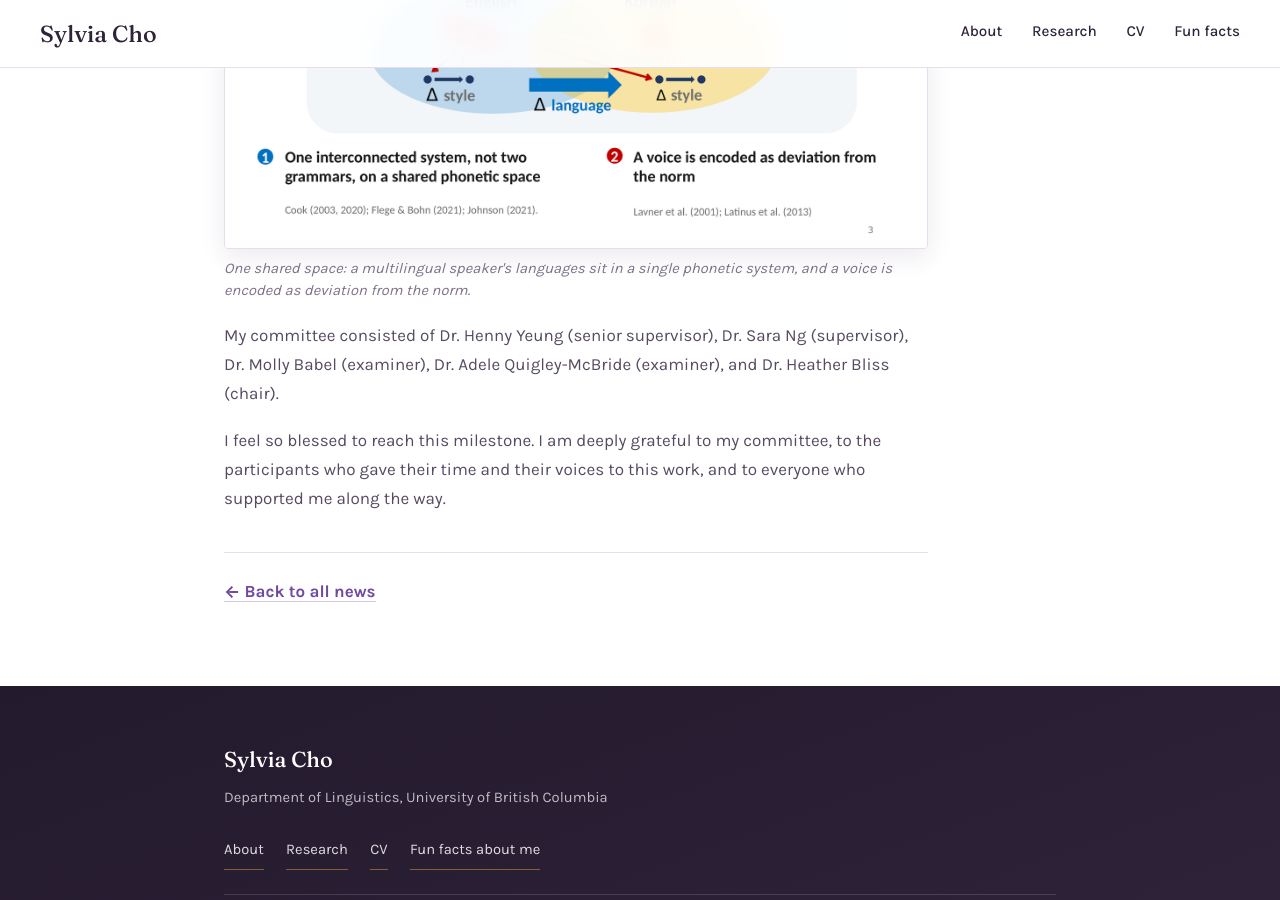
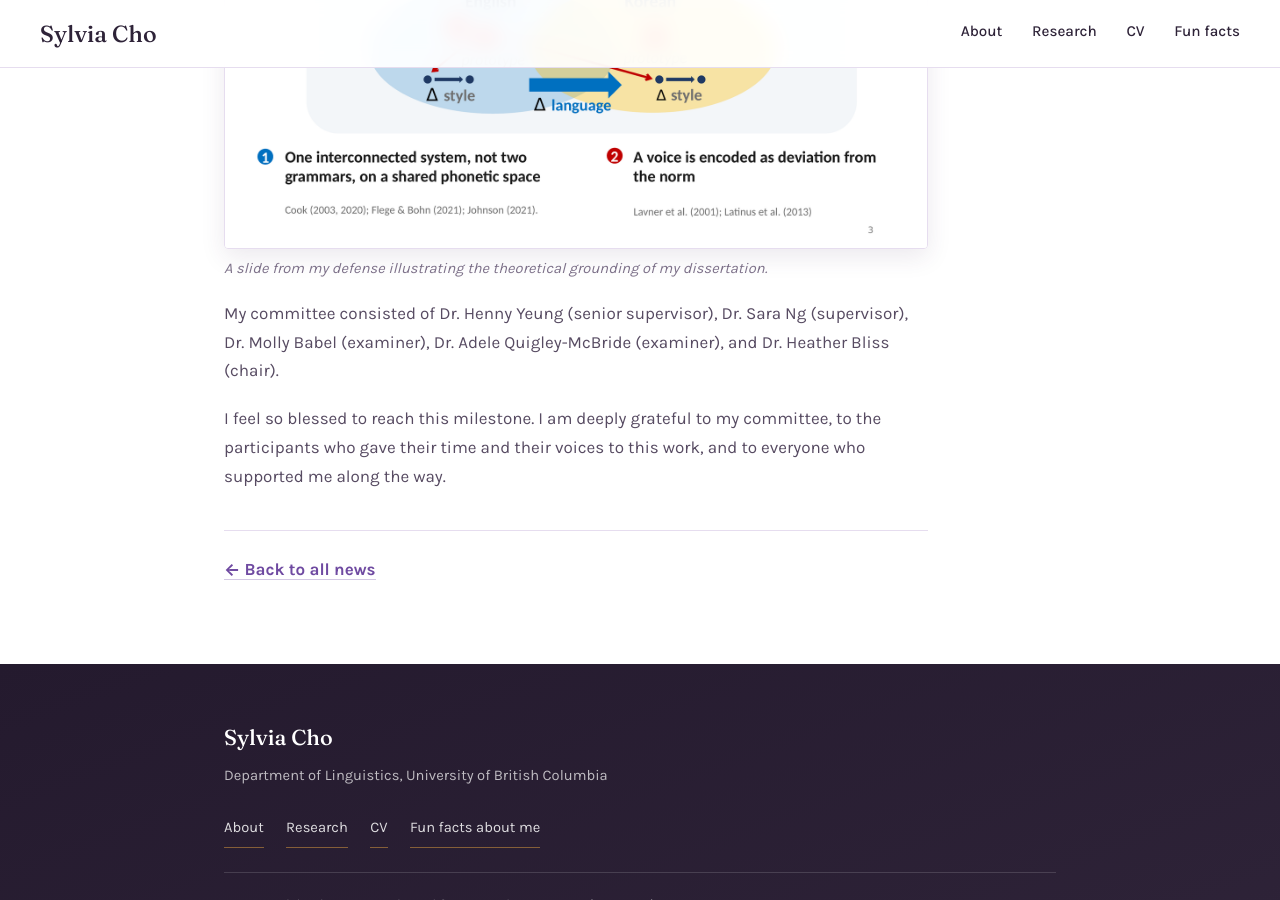
Before and after one commit to sylviacho247/sylviacho247.github.io, a Jekyll site: the page built from _news/2026-08-21-phd-defense.md, in a window 1280 px wide and 900 px high, scrolled down 826 px. Built offline with Jekyll 4.4.1, drawn with Linux system fonts in a browser that asks for light colours.

Commit message:
Update 2026-08-21-phd-defense.md

```diff
--- a/_news/2026-08-21-phd-defense.md
+++ b/_news/2026-08-21-phd-defense.md
@@ -10,7 +10,7 @@ My dissertation, titled *Cross-language voice variation and talker identity in K
 
 ![Diagram showing English and Korean prototypes sharing one phonetic space, with style and language as deviations from the norm](/images/defense-shared-space.png)
 
-<p class="caption">One shared space: a multilingual speaker's languages sit in a single phonetic system, and a voice is encoded as deviation from the norm.</p>
+<p class="caption">A slide from my defense illustrating the theoretical grounding of my dissertation.</p>
 
 My committee consisted of Dr. Henny Yeung (senior supervisor), Dr. Sara Ng (supervisor), Dr. Molly Babel (examiner), Dr. Adele Quigley-McBride (examiner), and Dr. Heather Bliss (chair).
 
```
